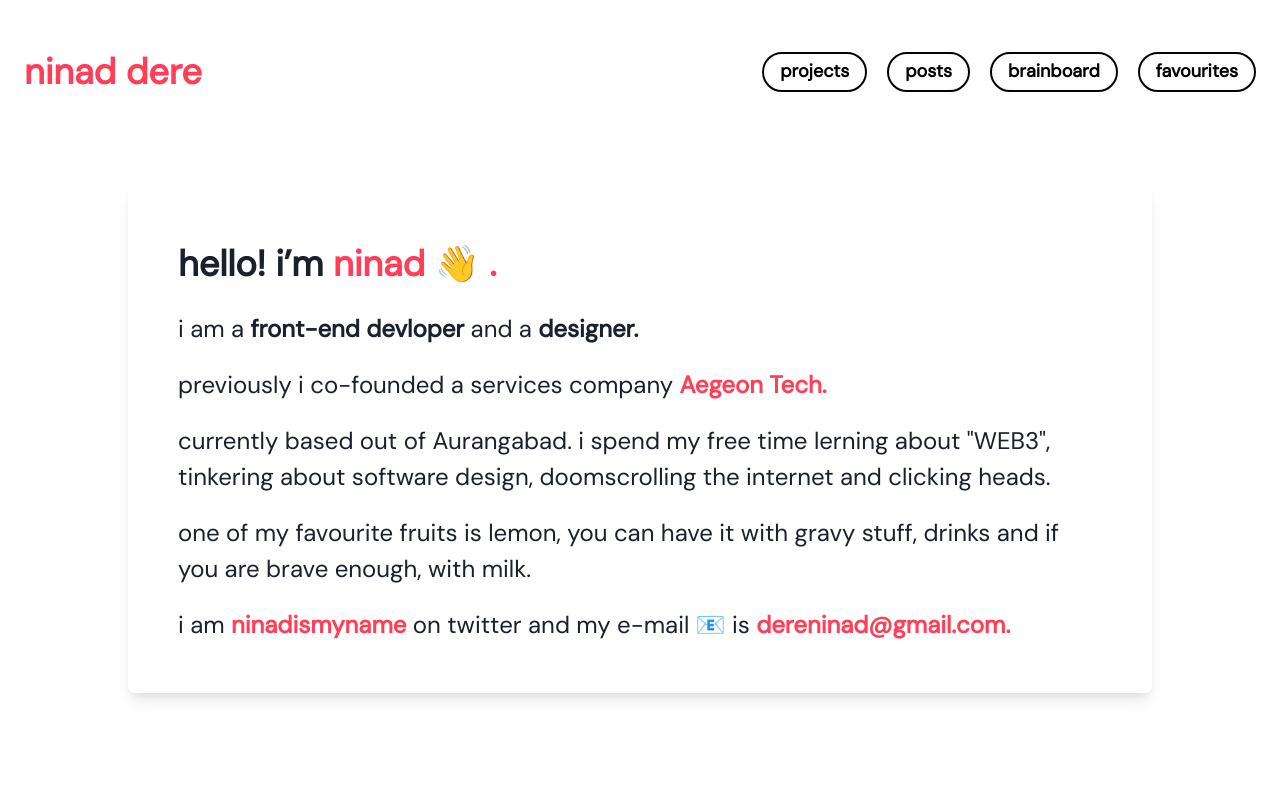
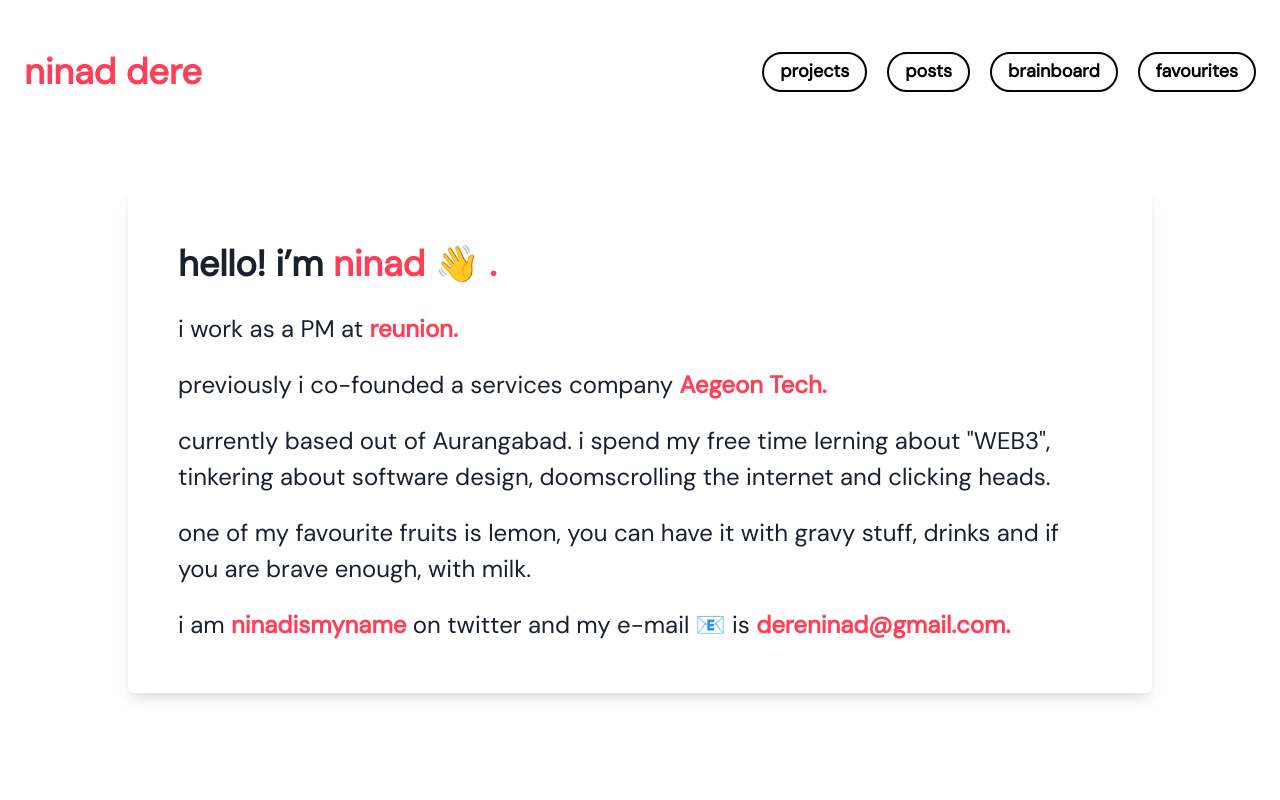
Before and after one commit to renium77/ninad-website, a React (Create React App) app in the folder my-app/: page / in a window 1280 px wide. Shown: the top 800 px of the page. Built offline with nearby package versions, Linux system fonts and the light colour scheme.

Commit message:
Update HeroAbout.js

```diff
--- a/my-app/src/components/HeroAbout.js
+++ b/my-app/src/components/HeroAbout.js
@@ -13,7 +13,7 @@ function HeroAbout() {
                 </Text>
 
                 <Text fontSize={{base:'xl', md:'2xl'}} pt='20px'>
-                    i am a <chakra.span fontWeight='bold'>front-end devloper</chakra.span> and a <chakra.span fontWeight='bold'>designer.</chakra.span>
+                    i work as a PM at <chakra.span fontWeight='bold' color='#ff3f58'><Link href='https://www.reunionhq.in/'>reunion.</Link></chakra.span>
                 </Text>
 
                 <Text fontSize={{base:'xl', md:'2xl'}} pt='20px'>
```
